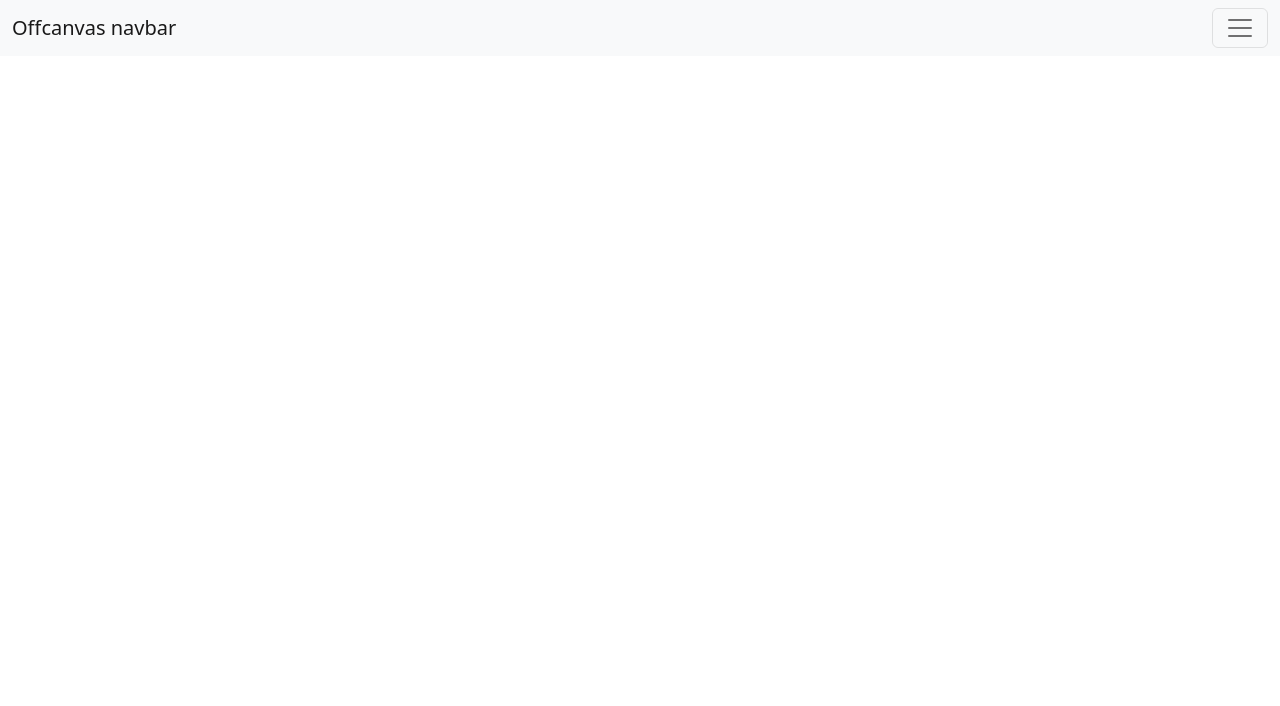
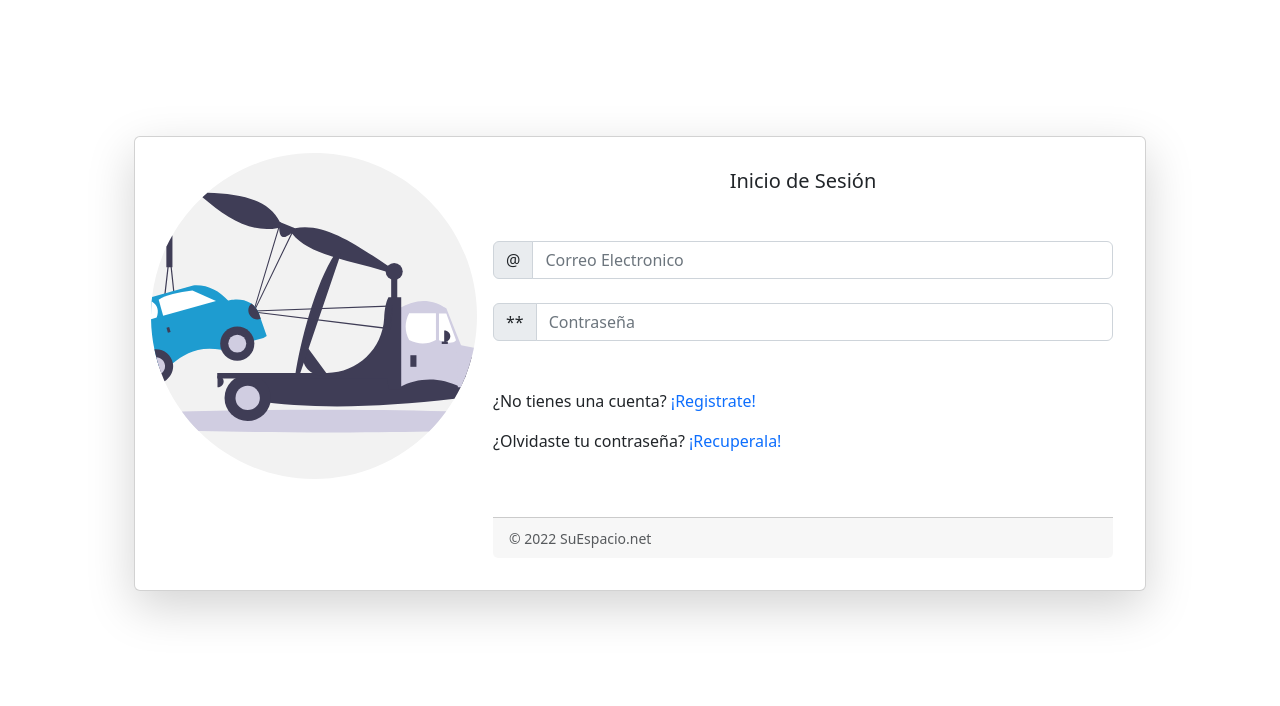
Before and after one commit to maxmendoza/tallerMecanico, a plain HTML site: page index.html in a window 1280 px wide. Drawn offline with nearby package versions, Linux system fonts and the light colour scheme.

Commit message:
Vista de login, vista de inicio.
Vista de login ya hecha

```diff
--- /dev/null
+++ b/css/styles.css
@@ -0,0 +1,4 @@
+a{
+    color: #1E9CD0;
+
+}
--- a/index.html
+++ b/index.html
@@ -8,52 +8,47 @@
     <title>SPACITA</title>
 </head>
 <body>
-    <header>
-        <nav class="navbar bg-light fixed-top">
-            <div class="container-fluid">
-              <a class="navbar-brand" href="#">Offcanvas navbar</a>
-              <button class="navbar-toggler" type="button" data-bs-toggle="offcanvas" data-bs-target="#offcanvasNavbar" aria-controls="offcanvasNavbar">
-                <span class="navbar-toggler-icon"></span>
-              </button>
-              <div class="offcanvas offcanvas-end" tabindex="-1" id="offcanvasNavbar" aria-labelledby="offcanvasNavbarLabel">
-                <div class="offcanvas-header">
-                  <h5 class="offcanvas-title" id="offcanvasNavbarLabel">Offcanvas</h5>
-                  <button type="button" class="btn-close" data-bs-dismiss="offcanvas" aria-label="Close"></button>
-                </div>
-                <div class="offcanvas-body">
-                  <ul class="navbar-nav justify-content-end flex-grow-1 pe-3">
-                    <li class="nav-item">
-                      <a class="nav-link active" aria-current="page" href="#">Home</a>
-                    </li>
-                    <li class="nav-item">
-                      <a class="nav-link" href="#">Link</a>
-                    </li>
-                    <li class="nav-item dropdown">
-                      <a class="nav-link dropdown-toggle" href="#" id="offcanvasNavbarDropdown" role="button" data-bs-toggle="dropdown" aria-expanded="false">
-                        Dropdown
-                      </a>
-                      <ul class="dropdown-menu" aria-labelledby="offcanvasNavbarDropdown">
-                        <li><a class="dropdown-item" href="#">Action</a></li>
-                        <li><a class="dropdown-item" href="#">Another action</a></li>
-                        <li>
-                          <hr class="dropdown-divider">
-                        </li>
-                        <li><a class="dropdown-item" href="#">Something else here</a></li>
-                      </ul>
-                    </li>
-                  </ul>
-                  <form class="d-flex" role="search">
-                    <input class="form-control me-2" type="search" placeholder="Search" aria-label="Search">
-                    <button class="btn btn-outline-success" type="submit">Search</button>
-                  </form>
+    <!---COLOR UTILIZADO EN LOGOS #1E9CD0-->
+    <br>
+    <br>
+    <br>
+    <div class="container justify-content-center" style="padding: 5%;">
+        <div class="card mb-3 shadow-lg p-3 mb-5 bg-body rounded" >
+            <div class="row g-0">
+              <div class="col-md-4">
+                <img src="assets/img/undraw_towing_re_wesa.svg" class="img-fluid rounded-start" alt="...">
+              </div>
+              <div class="col-md-8">
+                <div class="card-body">
+                  <h5 class="card-title text-center">Inicio de Sesión</h5>
+                  <br>
+                  <p class="card-text"></p>
+                  <div class="input-group flex-nowrap">
+                    <span class="input-group-text" id="addon-wrapping">@</span>
+                    <input type="email" class="form-control" placeholder="Correo Electronico" aria-label="Username" aria-describedby="addon-wrapping" id="email" name="email">
+                  </div>
+                  <br>
+                  <div class="input-group flex-nowrap">
+                    <span class="input-group-text" id="addon-wrapping">**</span>
+                    <input type="password" class="form-control" placeholder="Contraseña" aria-label="Username" aria-describedby="addon-wrapping" id="email" name="email">
+                  </div>
+                  <br>
+                  <br>
+                  <p class="card-text">¿No tienes una cuenta? <a href="screens/registro.html" style="text-decoration: none;">¡Registrate!</a></p>
+                  <p class="card-text">¿Olvidaste tu contraseña? <a href="screens/registro.html" style="text-decoration: none;">¡Recuperala!</a></p>
+                  <br>
+                  <br>
+                  <p class="card-text card-footer"><small class="text-muted">© 2022 SuEspacio.net</small></p>
                 </div>
               </div>
             </div>
-          </nav>
-    </header>
-    <div class="container">
+          </div>
+        </div>
 
-    </div>
+
+
+
+
 
     <!---SCRIPTS-->
     <script src="https://cdn.jsdelivr.net/npm/@popperjs/core@2.11.5/dist/umd/popper.min.js" integrity="sha384-Xe+8cL9oJa6tN/veChSP7q+mnSPaj5Bcu9mPX5F5xIGE0DVittaqT5lorf0EI7Vk" crossorigin="anonymous"></script>
```
Also changed, not shown: screens/menuInicial.html (added, +70 -0 lines), screens/registro.html (added, +12 -0 lines), assets/img/undraw_towing_re_wesa.svg (added).
